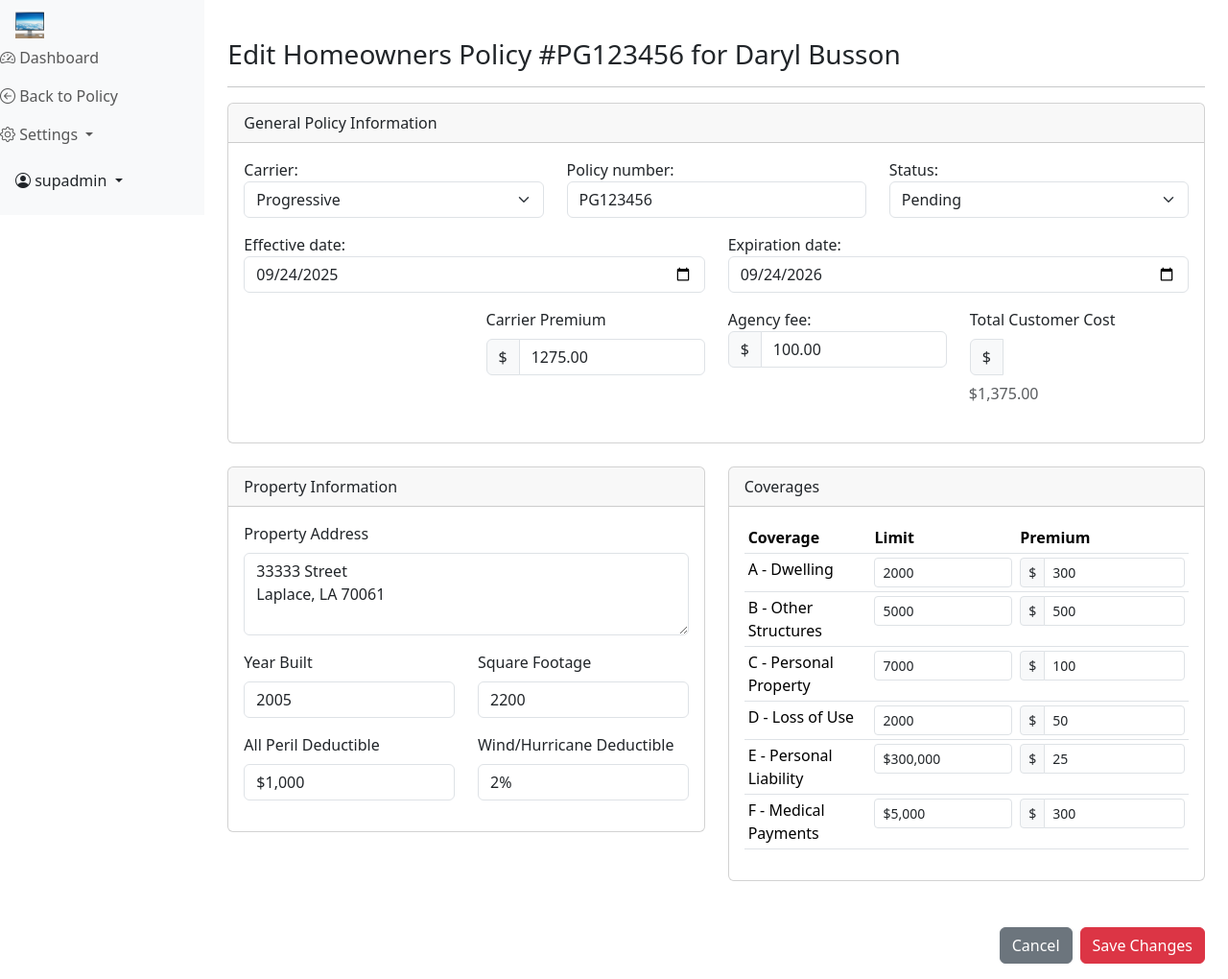
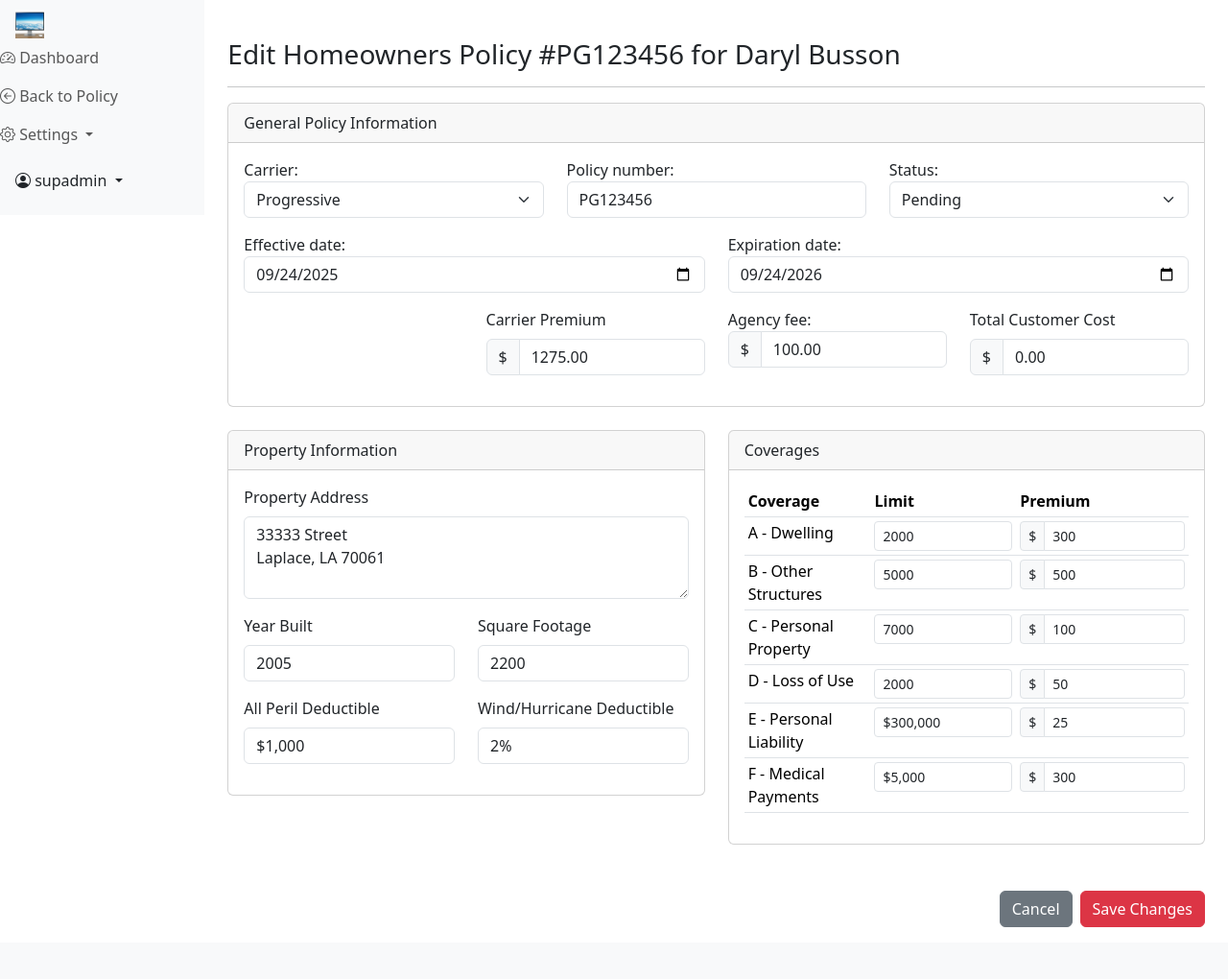
Before and after one commit to daryljjbb/ccionlineapplication, a Django app: page /policies/5/edit/ in a window 1280 px wide. Shown: the whole page at 96% size. After the commit the page ends 966 px from the top, so only its background shows below. Run offline with Django 5.2, Linux system fonts and the light colour scheme; a user stored in the database is signed in; data comes from the database, SQL or seed files in the repository; some libraries are stand-ins or nearby versions.

Commit message:
ui: show total in readonly input aligned with $ input-group

```diff
--- a/webapplicationtutorial/webapp/templates/webapp/edit_homeowner_policy.html
+++ b/webapplicationtutorial/webapp/templates/webapp/edit_homeowner_policy.html
@@ -53,7 +53,10 @@
                     </div>
                     <div class="col-md-3 mb-3">
                         <label for="total-customer-cost" class="form-label">Total Customer Cost</label>
-                        <div class="input-group"><span class="input-group-text">$</span><p id="total-customer-cost" class="form-control-plaintext d-inline-block text-muted mb-0">0.00</p></div>
+                        <div class="input-group">
+                            <span class="input-group-text">$</span>
+                            <input type="text" id="total-customer-cost" class="form-control" value="0.00" readonly aria-readonly="true" />
+                        </div>
                         <input type="hidden" name="total_customer_cost" id="total-customer-cost-hidden" value="0.00">
                     </div>
                 </div>
```
